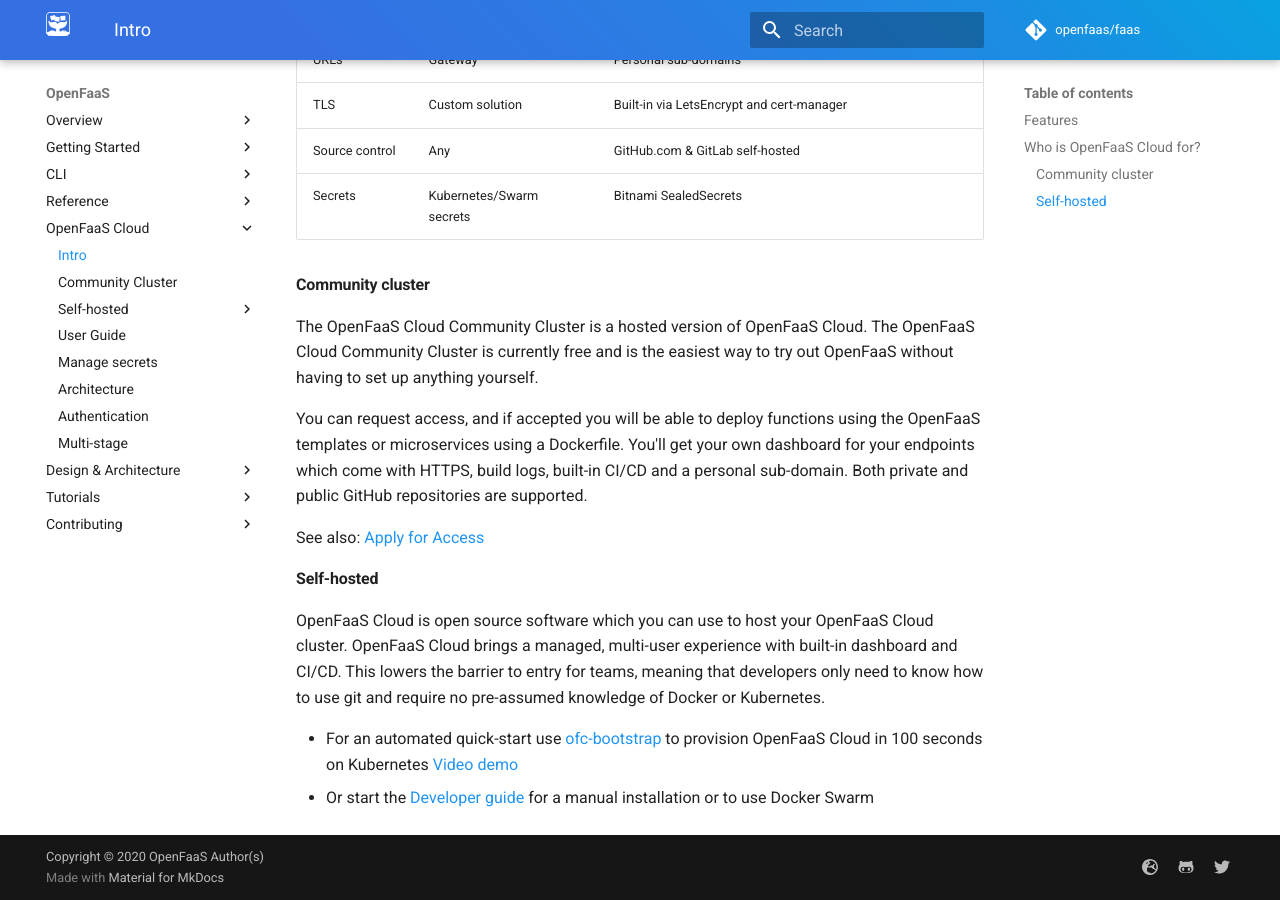
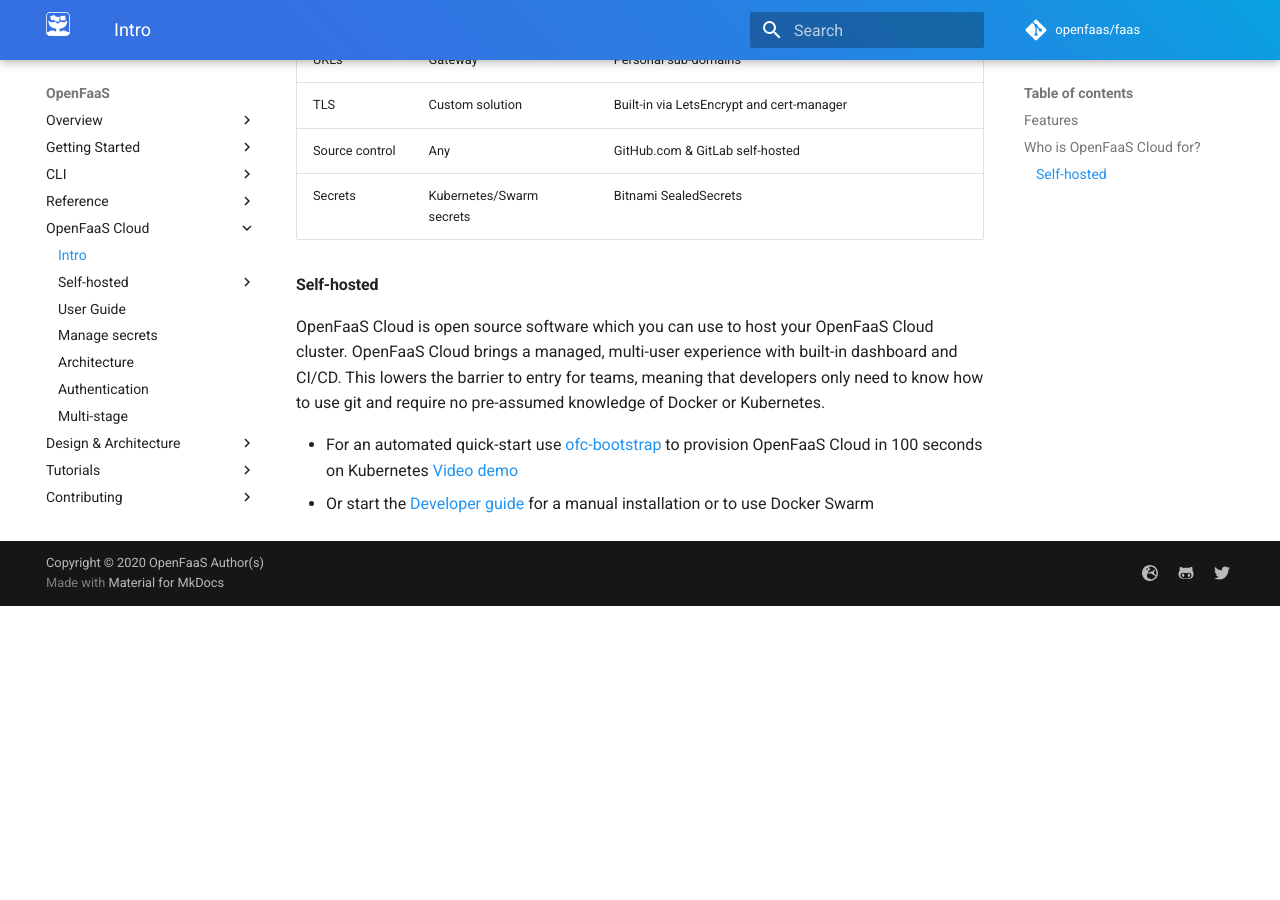
Before and after one commit to openfaas/docs, an MkDocs documentation site: the page built from docs/openfaas-cloud/intro.md, in a window 1280 px wide and 900 px high, scrolled down 1414 px. Built offline with MkDocs 1.6.1 and Material for MkDocs 9.7.7, drawn with Linux system fonts in a browser that asks for light colours; comment, search, counter and statistics services are not loaded; after the commit the page ends 2020 px from its top, so only the background shows below that.

Commit message:
Remove community-cluster
Signed-off-by: Alex Ellis (OpenFaaS Ltd) <alexellis2@gmail.com>

```diff
--- a/docs/openfaas-cloud/intro.md
+++ b/docs/openfaas-cloud/intro.md
@@ -39,14 +39,6 @@ OpenFaaS Cloud is for anyone who wants to focus on shipping functions without wo
 | Source control |  Any                        | GitHub.com & GitLab self-hosted    |
 | Secrets        |  Kubernetes/Swarm secrets   | Bitnami SealedSecrets    |
 
-#### Community cluster
-
-The OpenFaaS Cloud Community Cluster is a hosted version of OpenFaaS Cloud. The OpenFaaS Cloud Community Cluster is currently free and is the easiest way to try out OpenFaaS without having to set up anything yourself.
-
-You can request access, and if accepted you will be able to deploy functions using the OpenFaaS templates or microservices using a Dockerfile. You'll get your own dashboard for your endpoints which come with HTTPS, build logs, built-in CI/CD and a personal sub-domain. Both private and public GitHub repositories are supported.
-
-See also: [Apply for Access](https://github.com/openfaas/community-cluster)
-
 #### Self-hosted
 
 OpenFaaS Cloud is open source software which you can use to host your OpenFaaS Cloud cluster. OpenFaaS Cloud brings a managed, multi-user experience with built-in dashboard and CI/CD. This lowers the barrier to entry for teams, meaning that developers only need to know how to use git and require no pre-assumed knowledge of Docker or Kubernetes.
--- a/mkdocs.yml
+++ b/mkdocs.yml
@@ -141,7 +141,6 @@ nav:
     - YAML: ./reference/yaml.md
   - OpenFaaS Cloud:
       - Intro: ./openfaas-cloud/intro.md
-      - Community Cluster: ./openfaas-cloud/community-cluster.md
       - Self-hosted:
         - Configure GitHub: ./openfaas-cloud/self-hosted/github.md
         - Configure GitLab: ./openfaas-cloud/self-hosted/gitlab.md
```
Also changed, not shown: docs/openfaas-cloud/user-guide.md (+1 -2 lines).
